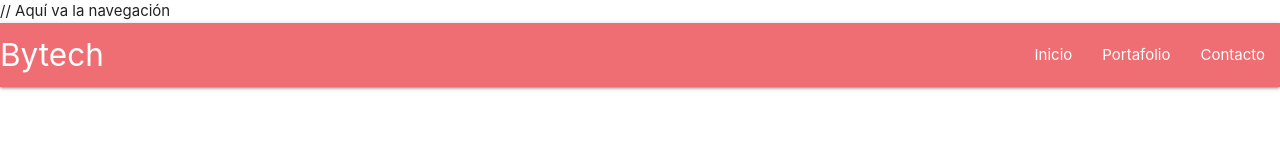
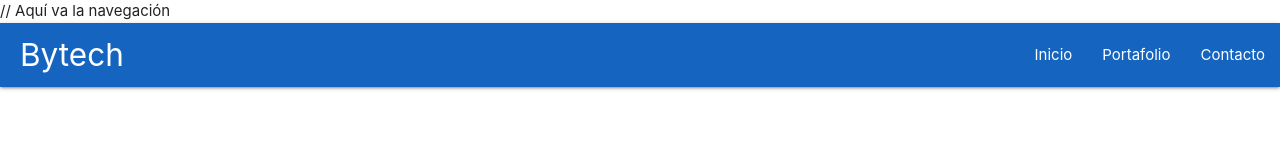
Before and after one commit to PaulMaldonado/project_bytech, a plain HTML site: page index.html in a window 1280 px wide. Drawn offline with Linux system fonts and the light colour scheme.

Commit message:
Se modifico el index.html y el style.css

```diff
--- /dev/null
+++ b/css/style.css
@@ -0,0 +1,7 @@
+.nav-wrapper{
+  background-color: #1565c0;
+}
+
+.brand-logo{
+  margin-left: 20px;
+}
--- a/index.html
+++ b/index.html
@@ -2,6 +2,7 @@
 <html>
 <head>
   <title>Bytech</title>
+  <link rel="stylesheet" type="text/css" href="css/style.css">
   <link type="text/css" rel="stylesheet" href="css/materialize.min.css"  media="screen,projection"/>
   <link href="https://fonts.googleapis.com/icon?family=Material+Icons" rel="stylesheet">
   <meta name="viewport" content="width=device-width, initial-scale=1.0"/>
```
